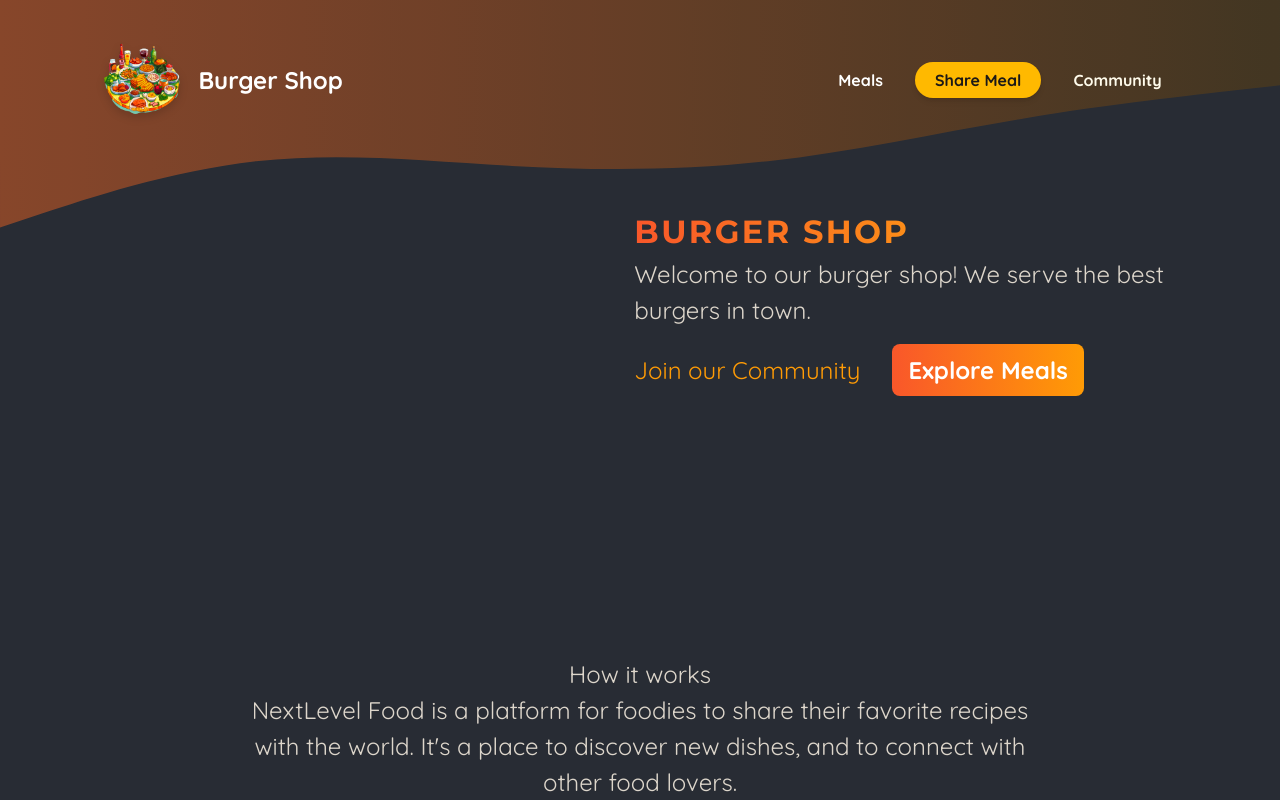
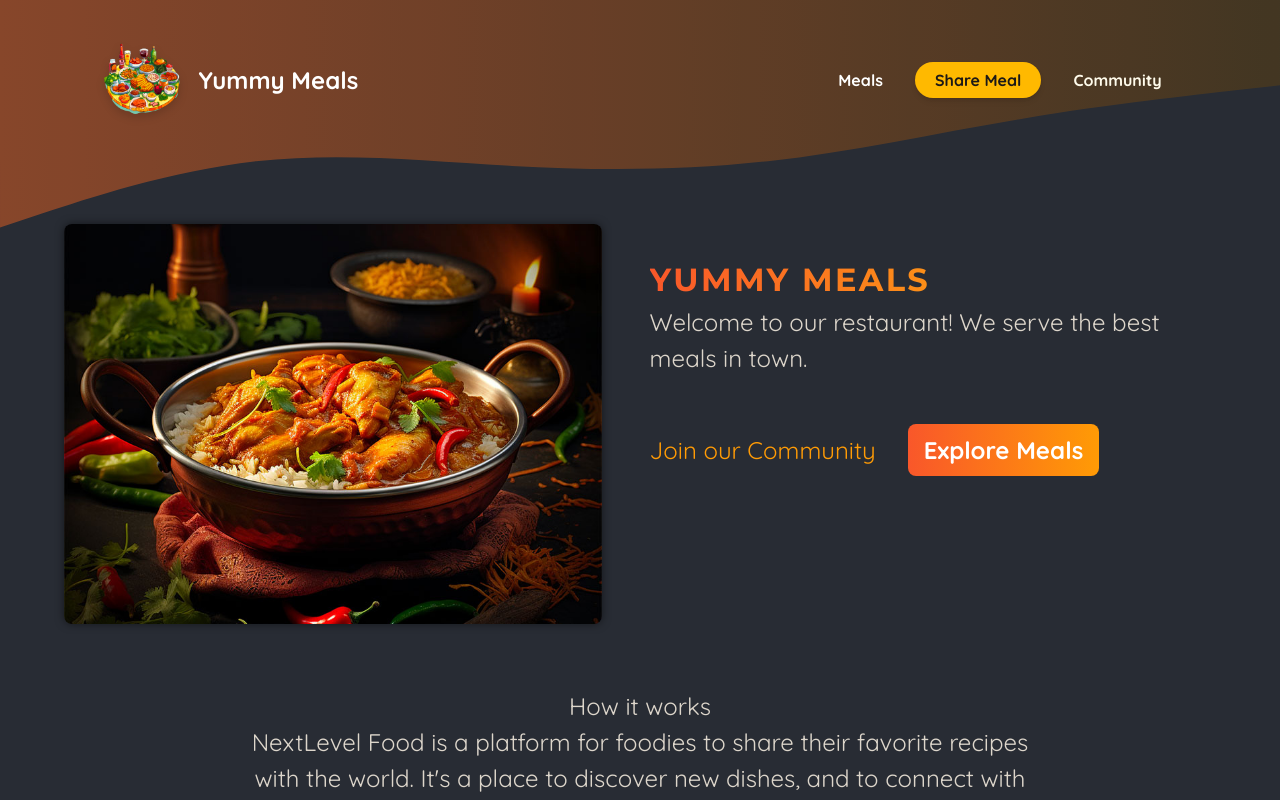
Before and after one commit to salmaassem-eng/Burger-Shop, a Next.js app: page / in a window 1280 px wide. Shown: the top 800 px of the page. Built offline with nearby package versions, Linux system fonts and the light colour scheme.

Commit message:
add slideshoe and using 'use Client'

```diff
--- a/app/components/Header.js
+++ b/app/components/Header.js
@@ -10,7 +10,7 @@
                     src={logo.src}
                     alt="Logo for Resturant"
                 />
-            <h1 className="text-2xl font-bold text-white">Burger Shop</h1>
+            <h1 className="text-2xl font-bold text-white">Yummy Meals</h1>
             </Link>
             <nav>
                 <ul className="flex items-center gap-2 sm:gap-4">
--- /dev/null
+++ b/app/components/SlideShow.js
@@ -0,0 +1,49 @@
+'use client';
+import { useEffect, useState } from 'react';
+import Image from 'next/image';
+
+import burgerImg from '@/assets/burger.jpg';
+import curryImg from '@/assets/curry.jpg';
+import dumplingsImg from '@/assets/dumplings.jpg';
+import macncheeseImg from '@/assets/macncheese.jpg';
+import pizzaImg from '@/assets/pizza.jpg';
+import schnitzelImg from '@/assets/schnitzel.jpg';
+import tomatoSaladImg from '@/assets/tomato-salad.jpg';
+import classes from './SlideShow.module.css';
+
+const images = [
+  { image: burgerImg, alt: 'A delicious, juicy burger' },
+  { image: curryImg, alt: 'A delicious, spicy curry' },
+  { image: dumplingsImg, alt: 'Steamed dumplings' },
+  { image: macncheeseImg, alt: 'Mac and cheese' },
+  { image: pizzaImg, alt: 'A delicious pizza' },
+  { image: schnitzelImg, alt: 'A delicious schnitzel' },
+  { image: tomatoSaladImg, alt: 'A delicious tomato salad' },
+];
+
+export default function ImageSlideshow() {
+  const [currentImageIndex, setCurrentImageIndex] = useState(0);
+
+  useEffect(() => {
+    const interval = setInterval(() => {
+      setCurrentImageIndex((prevIndex) =>
+        prevIndex < images.length - 1 ? prevIndex + 1 : 0
+      );
+    }, 5000);
+
+    return () => clearInterval(interval);
+  }, []);
+
+  return (
+    <div className={classes.slideshow}>
+      {images.map((image, index) => (
+        <Image
+          key={index}
+          src={image.image}
+          className={index === currentImageIndex ? classes.active : ''}
+          alt={image.alt}
+        />
+      ))}
+    </div>
+  );
+}
--- /dev/null
+++ b/app/components/SlideShow.module.css
@@ -0,0 +1,26 @@
+.slideshow {
+  position: relative;
+  width: 100%;
+  height: 100%;
+  border-radius: 8px;
+  overflow: hidden;
+  box-shadow: 0 0 0.5rem rgba(0, 0, 0, 0.5);
+}
+
+.slideshow img {
+  width: 100%;
+  height: 100%;
+  object-fit: cover;
+  position: absolute;
+  top: 0;
+  left: 0;
+  opacity: 0;
+  transform: scale(1.1) translateX(-1rem) rotate(-5deg);
+  transition: all 0.5s ease-in-out;
+}
+
+.slideshow .active {
+  z-index: 1;
+  opacity: 1;
+  transform: scale(1) translateX(0) rotate(0);
+}
--- a/app/page.js
+++ b/app/page.js
@@ -1,16 +1,19 @@
 import Link from 'next/link';
 import classes from './page.module.css';
+import ImageSlideshow from './components/SlideShow';
 
 export default function Home() {
   return (
    <>
    <header className={classes.header}>
-    <div className={classes.slideshow}></div>
+    <div className={classes.slideshow}>
+      <ImageSlideshow />
+    </div>
 
     <div>
       <div className={classes.hero}>
-        <h1>Burger Shop</h1>
-        <p>Welcome to our burger shop! We serve the best burgers in town.</p>
+        <h1>Yummy Meals</h1>
+        <p>Welcome to our restaurant! We serve the best meals in town.</p>
       </div>
 
     <div className={classes.cta}>
--- a/app/page.module.css
+++ b/app/page.module.css
@@ -1,7 +1,7 @@
 .header {
   display: flex;
   gap: 3rem;
-  margin: 3rem auto;
+  margin: 4rem auto;
   width: 90%;
   max-width: 75rem;
 }
@@ -12,6 +12,7 @@
 }
 
 .hero {
+    margin: 2rem auto;
   color: #ddd6cb;
   font-size: 1.5rem;
 }
```
